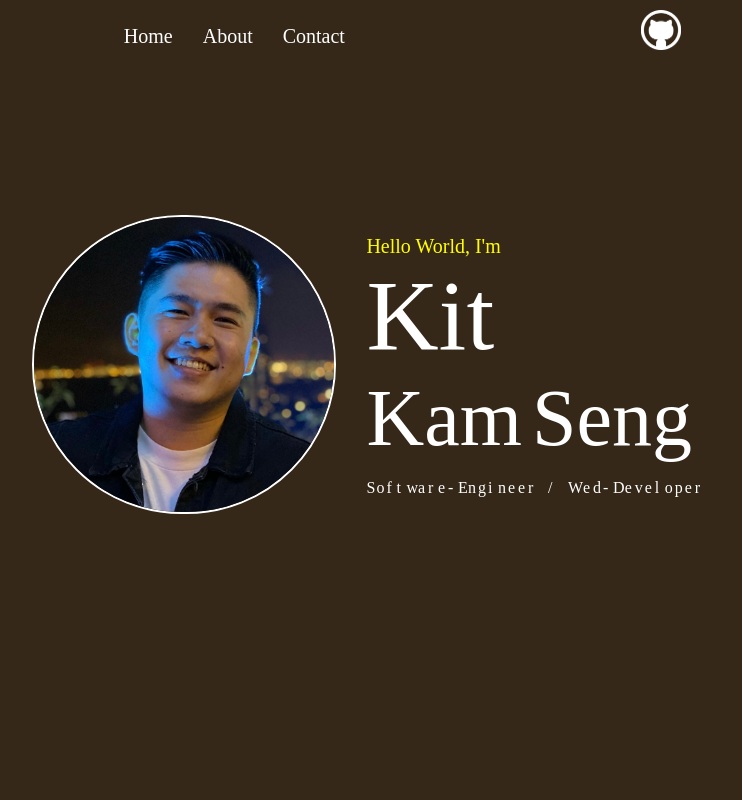
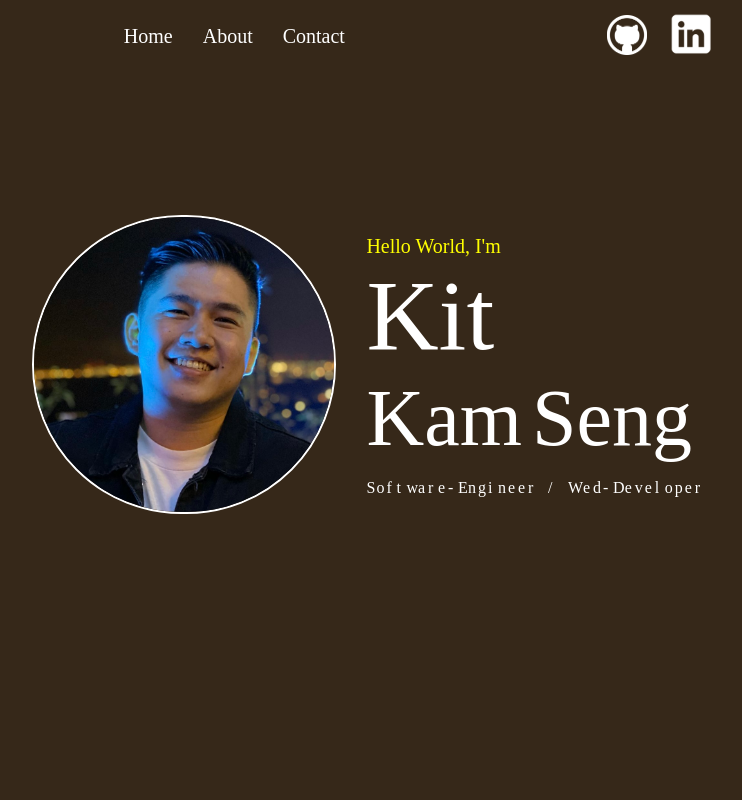
Before and after one commit to Kitkamseng/Portfolio, a React (Create React App) app in the folder portfolio/: page / in a window 1280 px wide. Shown: the top 800 px of the page, without its empty margins (405-1147 px from the left). Built offline with nearby package versions, Linux system fonts and the light colour scheme.

Commit message:
LinkedIn Included

```diff
--- a/portfolio/src/Components/Header.jsx
+++ b/portfolio/src/Components/Header.jsx
@@ -1,6 +1,7 @@
 import React, { useEffect } from 'react'
 import '../Styling/Header.css';
 import GithubIcon from '../images/Github.png';
+import LinkedInIcon from '../images/LinkedInIcon.png';
 
 function Header() {
 
@@ -42,6 +43,9 @@ function Header() {
                 <div className='Header-Github'>
                     <a href='https://github.com/Kitkamseng'><img src={GithubIcon} alt='github-logo'/></a>
                 </div>
+                <div className='Header-LinkedIn'>
+                  <a href='https://www.linkedin.com/in/kit-kam-seng-709a321a6/'><img src={LinkedInIcon} alt='linkedIn-logo' /></a>
+                </div>
             </div>
 
         </div>
--- a/portfolio/src/Styling/Header.css
+++ b/portfolio/src/Styling/Header.css
@@ -58,6 +58,12 @@
 
 .Header-Github img{
     margin: 10px;
-
+    margin-top: 15px;
     max-width: 2.5em;
 }
+
+.Header-LinkedIn img{
+    margin: 10px;
+
+    width: 3em;
+}
```
Also changed, not shown: portfolio/src/images/LinkedInIcon.png (added).
